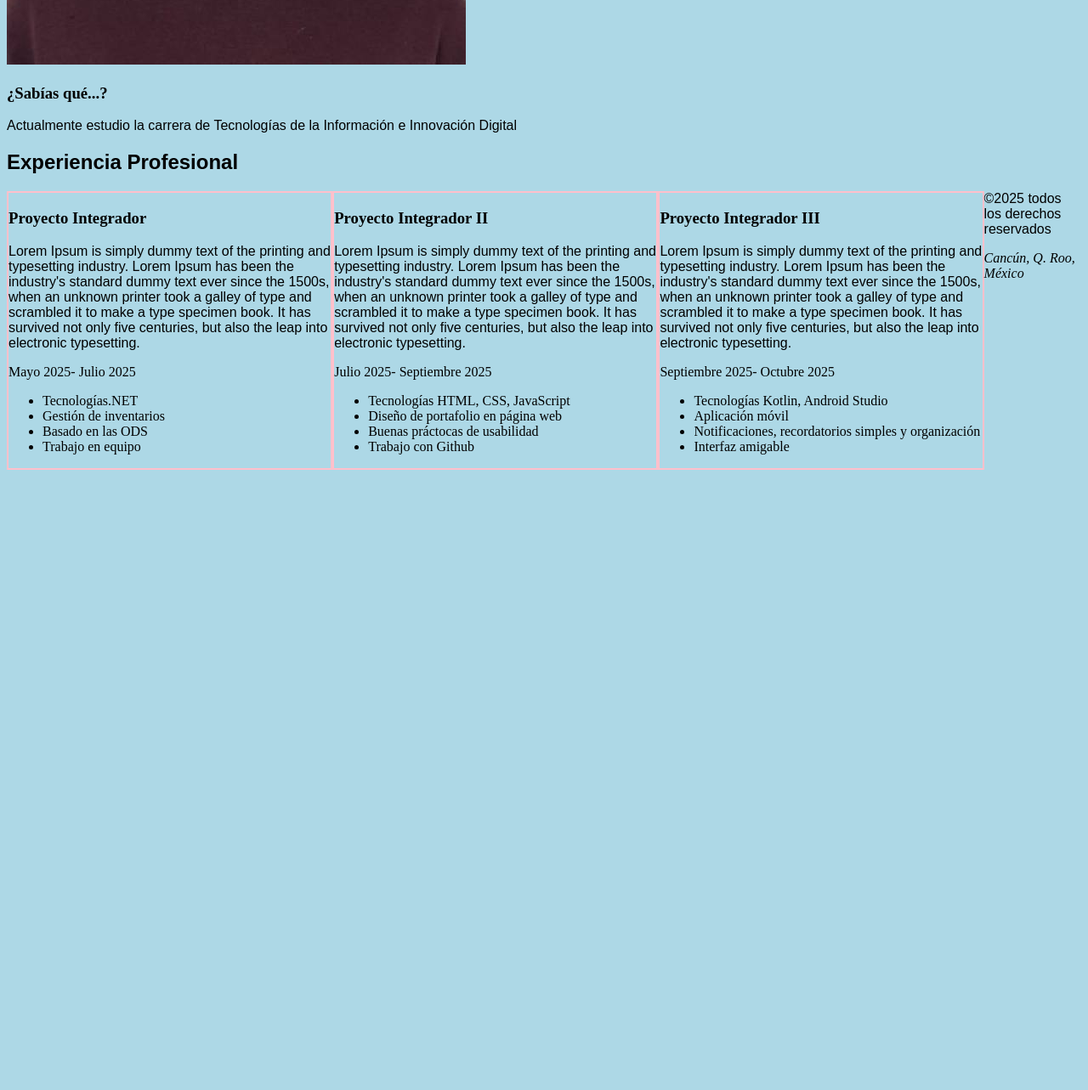
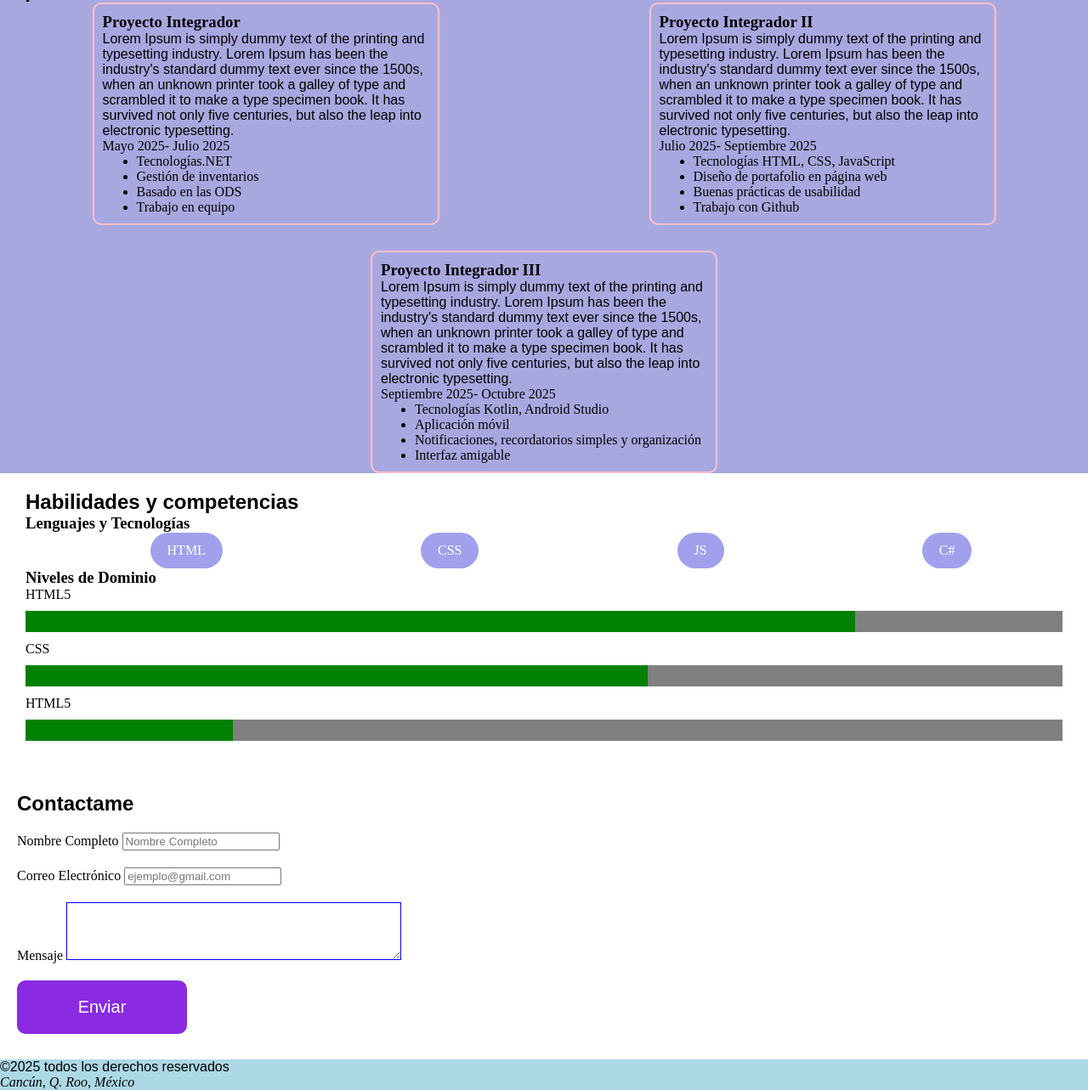
Before and after one commit to BeccaxFields/Portafolio-RFields, a plain HTML site: page index.html in a window 1280 px wide. Shown: the part 1066-2349 px from the top of the page at 85% size. Before the commit the page ends 1619 px from the top, so only its background shows below. Drawn offline with Linux system fonts and the light colour scheme; a web font is replaced by a local one.

Commit message:
tercera actualizacion

```diff
--- a/css/estilo.css
+++ b/css/estilo.css
@@ -1,6 +1,9 @@
 @import url('https://fonts.googleapis.com/css2?family=Bitcount+Prop+Single+Ink:wght@100..900&display=swap');
 @import url('https://fonts.googleapis.com/css2?family=SUSE+Mono:ital,wght@0,100..800;1,100..800&display=swap');
 
+*{
+  margin:auto;
+}
 body {
   background: rgb(208, 241, 252);
 }
@@ -15,9 +18,36 @@ p{
 header {
   text-align: center;
   border: solid 4px pink;
-  margin-bottom: 50px;
   padding: 20px;
 
+}
+#menu-principal{
+  background-color: white;
+  padding: 10 px 20px;
+  text-align: center;
+}
+
+#menu-principal ul{
+list-style-type: none;
+display: flex;
+gap: 20px;
+padding: 0;
+margin: 0;
+}
+#menu-principal a{
+font-family: "SUSE Mono", sans-serif;
+font-size: 20px;
+font-weight: bolder;
+text-decoration:none;
+color: rgb(151, 228, 151);
+}
+#menu-principal a:hover{
+  background-color:rgb(151, 228, 151);
+  color: white;
+}
+#bienvenida{
+  background-color: rgb(255, 255, 206);
+  padding: 30px 0;
 }
 
 #foto-perfil {
@@ -26,9 +56,73 @@ header {
   width: 200px;
   height:auto;
 }
-
-article{
+#experiencia{
+  background-color: rgb(168, 168, 224);
+}
+#lista-proyectos{
+  display: flex;
+  gap: 30px;
+  flex-wrap: wrap;
+}
+.proyecto{
   border:solid pink 2px;
   width: 30%;
-  float:left;
+  border-radius: 10px;
+  padding: 10px;
 }
+#habilidades{
+  padding: 20px 30px;
+  background-color: white;
+}
+.lista-tecnologías{
+  list-style:none;
+  display: flex;
+  margin-left: 0;
+  gap: 20px;
+}
+
+.lista-tecnologías li{
+  background-color: rgb(160, 160, 237);
+  color: white;
+  padding: 12px 20px;
+  border-radius: 25px;
+  text-align: center;
+}
+progress{
+  width: 100%;
+  height: 25px;
+  border-radius: 5px;
+  margin:10px 0;
+  background-color: white;
+
+}
+#contacto{
+  padding: 30px 20px;
+  background-color: white;
+}
+#contacto-label{
+  font-size: 20px;
+}
+
+#contacto-input,textarea{
+font-size: 20px;
+border:solid 1px blue;
+padding: 10px;
+width: 30%;
+}
+#contacto button{
+  background-color: blueviolet;
+  color: white;
+  padding: 20px 10px;
+  border-radius: 10px;
+  border: none;
+  width: 200px;
+  font-size: 20px;
+
+}
+
+.campos{
+  clear: both;
+  padding-top: 20px;
+
+}
--- a/index.html
+++ b/index.html
@@ -21,18 +21,23 @@
 
     </header>
     <!-- Creando menú de navegación -->
-    <nav>
-        <a href="#">Inicio</a> <!--crea enlaces-->
-        <a href="#">Sobre mi</a>
-        <a href="#">Mi experiencia</a>
-        <a href="#">Contactame</a>
+    <nav id="menu-principal">
+        <ul>
+            <li><a href="#">Inicio</a> <!--crea enlaces--></li>
+            <li><a href="#experiencia+}´¿">Mi experiencia</a></li>
+            <li><a href="#habilidades">Habilidades</a></li>
+            <li><a href="#">Contactame</a></li>
+
+        </ul>
+
 
     </nav>
     <!-- parte principal-->
     <main>
-        <section>
+        <section id="bienvenida">
             <h2> ¡Bienvenidos a mi portafolio personal! </h2>
-            <p>Soy <mark>Fields Gómez Rebeca</mark> y me especializo en <strong> Tecnologías de la Información e Innovación Digital</strong> Lorem Ipsum is simply dummy text of the
+            <p>Soy <mark>Fields Gómez Rebeca</mark> y me especializo en <strong> Tecnologías de la Información e
+                    Innovación Digital</strong> Lorem Ipsum is simply dummy text of the
                 printing and typesetting industry. Lorem Ipsum has been the industry's standard dummy text ever since
                 the 1500s, when an unknown printer took a galley of type and scrambled it to make a type specimen book.
                 It has survived not only five centuries, but also the leap into electronic typesetting, remaining
@@ -48,14 +53,16 @@
 
             </aside>
         </section>
-        <section>
+        <section id="experiencia">
             <h2>Experiencia Profesional</h2>
-            <article>
+            <div id="lista-proyectos">
+                <article class="proyecto">
                     <h3>Proyecto Integrador</h3>
                     <p>Lorem Ipsum is simply dummy text of the
                         printing and typesetting industry. Lorem Ipsum has been the industry's standard dummy text ever
                         since
-                    the 1500s, when an unknown printer took a galley of type and scrambled it to make a type specimen
+                        the 1500s, when an unknown printer took a galley of type and scrambled it to make a type
+                        specimen
                         book.
                         It has survived not only five centuries, but also the leap into electronic typesetting. </p>
                     <time> Mayo 2025</time>- <time> Julio 2025</time>
@@ -68,30 +75,34 @@
                     </ul>
 
                 </article>
-            <article>
+
+                <article class="proyecto">
                     <h3>Proyecto Integrador II</h3>
                     <p>Lorem Ipsum is simply dummy text of the
                         printing and typesetting industry. Lorem Ipsum has been the industry's standard dummy text ever
                         since
-                    the 1500s, when an unknown printer took a galley of type and scrambled it to make a type specimen
+                        the 1500s, when an unknown printer took a galley of type and scrambled it to make a type
+                        specimen
                         book.
                         It has survived not only five centuries, but also the leap into electronic typesetting. </p>
                     <time> Julio 2025</time>- <time> Septiembre 2025</time>
                     <ul>
                         <li>Tecnologías HTML, CSS, JavaScript</li>
                         <li>Diseño de portafolio en página web</li>
-                    <li>Buenas práctocas de usabilidad</li>
+                        <li>Buenas prácticas de usabilidad</li>
                         <li>Trabajo con Github</li>
 
                     </ul>
 
                 </article>
-            <article>
+
+                <article class="proyecto">
                     <h3>Proyecto Integrador III</h3>
                     <p>Lorem Ipsum is simply dummy text of the
                         printing and typesetting industry. Lorem Ipsum has been the industry's standard dummy text ever
                         since
-                    the 1500s, when an unknown printer took a galley of type and scrambled it to make a type specimen
+                        the 1500s, when an unknown printer took a galley of type and scrambled it to make a type
+                        specimen
                         book.
                         It has survived not only five centuries, but also the leap into electronic typesetting. </p>
                     <time> Septiembre 2025</time>- <time> Octubre 2025</time>
@@ -104,6 +115,57 @@
                     </ul>
 
                 </article>
+            </div>
+
+
+        </section>
+        <section id="habilidades">
+            <h2>Habilidades y competencias</h2>
+            <h3>Lenguajes y Tecnologías </h3>
+            <ul class="lista-tecnologías">
+                <li>HTML</li>
+                <li>CSS</li>
+                <li>JS</li>
+                <li>C#</li>
+
+            </ul>
+            <h3>Niveles de Dominio</h3>
+
+            <div>
+                <label> HTML5</label>
+                <progress max="100" value="80">80%</progress>
+            </div>
+            <div>
+                <label> CSS</label>
+                <progress max="100" value="60">60%</progress>
+            </div>
+            <div>
+
+                <label> HTML5</label>
+                <progress max="100" value="20">20%</progress>
+            </div>
+
+        </section>
+        <section id="contacto">
+            <h2>Contactame</h2>
+            <form>
+                <div class="campos">
+                    <label> Nombre Completo</label>
+                    <input type="text" value="" placeholder="Nombre Completo " required />
+                </div>
+                <div class="campos">
+                    <label>Correo Electrónico</label>
+                    <input type="email" value="" placeholder="ejemplo@gmail.com" required/>
+                </div>
+                <div class="campos">
+                    <label> Mensaje</label>
+                    <textarea></textarea>
+                </div>
+               <div class="campos">
+                <button type="submit"> Enviar</button>
+               </div>
+
+            </form>
         </section>
 
     </main>
```
Lines whose indentation alone changed are shown as unchanged.
